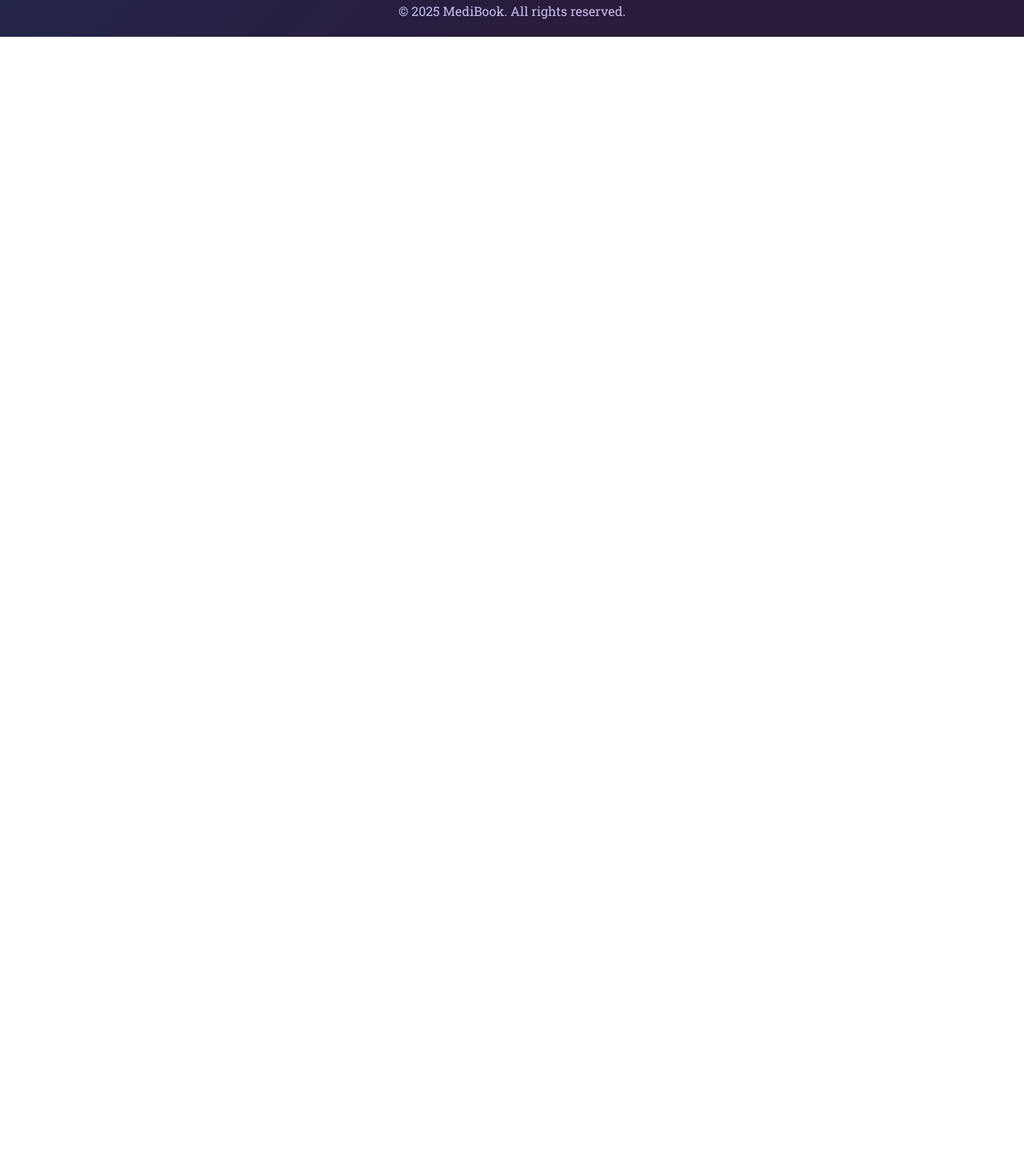
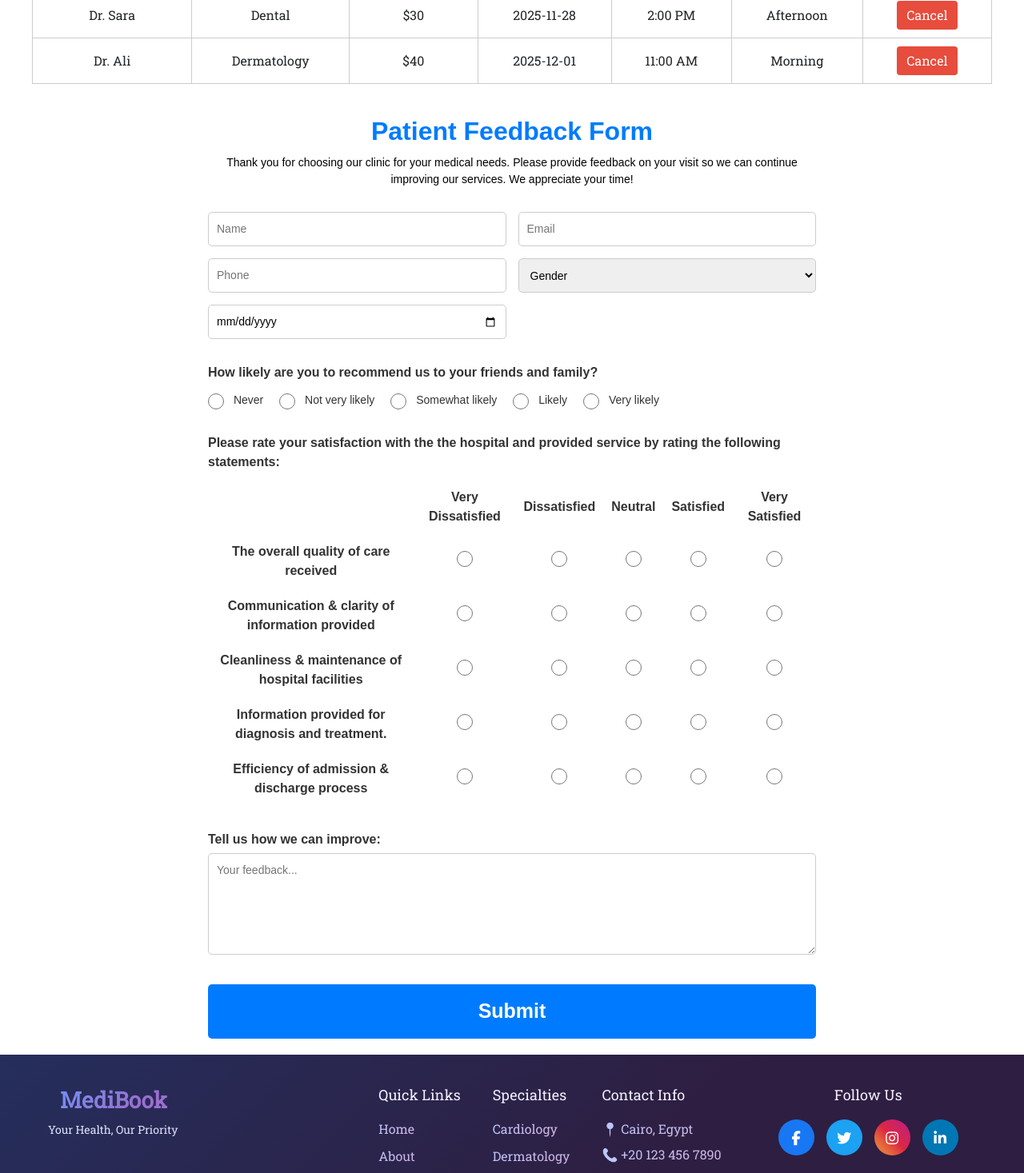
Before and after one commit to Abdelrahman2264/medibook_FrontEnd, an Angular app: page /table in a window 1280 px wide. Before the commit this address led to /. Shown: the part 360-1827 px from the top of the page at 80% size. Before the commit the page ends 800 px from the top, so only its background shows below. Built offline with nearby package versions, Linux system fonts and the light colour scheme.

Commit message:
Add feedback component and update table component

```diff
--- a/src/app/app.routes.ts
+++ b/src/app/app.routes.ts
@@ -74,5 +74,16 @@ export const routes: Routes = [
     path: '',
     redirectTo: 'appointments',
     pathMatch: 'full'
-  }
+  },{
+  path: 'table',
+  loadComponent: () =>
+    import('./components/table/table.component').then(m => m.TableComponent)
+},
+{
+  path: 'feedback',
+  loadComponent: () =>
+    import('./components/feedback/feedback.component').then(m => m.FeedbackComponent)
+}
+
+
 ];
--- /dev/null
+++ b/src/app/components/feedback/feedback.component.css
@@ -0,0 +1,162 @@
+.feedback-container {
+  max-width: 800px;
+  margin: 0 auto; /* في النص */
+  padding: 20px;
+  font-family: Arial, sans-serif;
+  color: #333;
+}
+
+.feedback-title {
+  text-align: center;
+  color: #007BFF; /* أزرق */
+  font-size: 32px;
+  margin-bottom: 10px;
+  font-weight: bold;
+}
+
+.feedback-description {
+  text-align: center;
+  font-size: 14px;
+  margin-bottom: 30px;
+  color: #000000;
+}
+
+.patient-info {
+  display: grid;
+  grid-template-columns: 1fr 1fr; /* عمودين */
+  gap: 15px;
+  margin-bottom: 30px;
+}
+
+.patient-info input,
+.patient-info select {
+  padding: 10px;
+  font-size: 14px;
+  border: 1px solid #ccc;
+  border-radius: 5px;
+}
+
+.recommend-question {
+  margin-bottom: 30px;
+}
+
+.recommend-question p {
+  font-weight: bold;
+  margin-bottom: 10px;
+}
+
+.recommend-options label {
+  margin-right: 20px;
+  font-size: 14px;
+}
+.recommend-options input[type="radio"] {
+  width: 20px;    /* حجم الدائرة */
+  height: 20px;   /* حجم الدائرة */
+  margin-right: 8px;  /* المسافة بين الدائرة والنص */
+  vertical-align: middle;
+  accent-color: #007BFF; /* اللون الأزرق للدائرة */
+}
+
+.satisfaction-section p {
+  font-weight: bold;
+  margin-bottom: 10px;
+}
+
+.satisfaction-table {
+  width: 100%;
+  border-collapse: collapse;
+  margin-bottom: 30px;
+}
+
+.satisfaction-table th,
+.satisfaction-table td {
+  text-align: center;
+  padding: 10px;
+  border: none; /* الإطارات مخفية */
+
+}
+
+.satisfaction-table td:first-child {
+  text-align: left; /* الجمل على الشمال */
+  font-weight: normal;
+  text-align: center;
+}
+
+.feedback-text {
+  margin-bottom: 30px;
+}
+
+.feedback-text label {
+  display: block;
+  margin-bottom: 5px;
+  font-weight: bold;
+}
+
+.feedback-text textarea {
+  width: 100%;
+  padding: 10px;
+  font-size: 14px;
+  border: 1px solid #ccc;
+  border-radius: 5px;
+  resize: vertical;
+}
+
+.submit-btn {
+  display: block;
+  width: 100%;
+  padding: 15px;
+  background-color: #007BFF;
+  color: white;
+  font-size: 25px;
+  font-weight: bold;
+  border: none;
+  border-radius: 5px;
+  cursor: pointer;
+  transition: background-color 0.3s ease;
+}
+
+.submit-btn:hover {
+  background-color: #0056b3;
+}
+
+/* Overlay يغطي كل الشاشة */
+.popup-overlay {
+  position: fixed;
+  top: 0;
+  left: 0;
+  width: 100%;
+  height: 100%;
+  background-color: rgba(0,0,0,0.4); /* رمادي شفاف */
+  z-index: 1000; /* تحت الرسالة مباشرة */
+}
+
+/* الرسالة فوق الـ overlay */
+.popup {
+  position: fixed;
+  top: 50%;
+  left: 50%;
+  transform: translate(-50%, -50%);
+  background-color: #4BB543; /* أخضر للنجاح */
+  color: white;
+  padding: 20px 30px;
+  border-radius: 10px;
+  font-size: 18px;
+  box-shadow: 0 4px 15px rgba(0,0,0,0.3);
+  z-index: 1001; /* فوق الخلفية الرمادية */
+  text-align: center;
+}
+/* تكبير دواير الجدول */
+.satisfaction-table input[type="radio"] {
+  width: 20px;    /* حجم الدائرة */
+  height: 20px;   /* حجم الدائرة */
+  margin: 0 auto; /* توسيط الدائرة داخل الخلية */
+  accent-color: #007BFF; /* لون أزرق */
+
+}
+
+/* جعل نصوص الجمل بولد */
+.satisfaction-table td:first-child {
+  font-weight: bold;
+  text-align: center; /* يبقى على الشمال */
+
+}
--- /dev/null
+++ b/src/app/components/feedback/feedback.component.html
@@ -0,0 +1,68 @@
+<div class="feedback-container">
+
+  <h1 class="feedback-title">Patient Feedback Form</h1>
+  <p class="feedback-description">
+    Thank you for choosing our clinic for your medical needs. Please provide feedback on your visit so we can continue improving our services. We appreciate your time!
+  </p>
+
+  <div class="patient-info">
+    <input type="text" placeholder="Name" [(ngModel)]="name" />
+    <input type="email" placeholder="Email" [(ngModel)]="email" />
+    <input type="tel" placeholder="Phone" [(ngModel)]="phone" />
+    <select [(ngModel)]="gender">
+      <option value="" disabled selected>Gender</option>
+      <option value="Female">Female</option>
+      <option value="Male">Male</option>
+      <option value="Other">Other</option>
+    </select>
+    <input type="date" [(ngModel)]="dob" />
+  </div>
+
+<div class="recommend-question">
+  <p>How likely are you to recommend us to your friends and family?</p>
+  <div class="recommend-options">
+    <label><input type="radio" name="recommend" value="Never" [(ngModel)]="recommend"/> Never</label>
+    <label><input type="radio" name="recommend" value="Not very likely" [(ngModel)]="recommend"/> Not very likely</label>
+    <label><input type="radio" name="recommend" value="Somewhat likely" [(ngModel)]="recommend"/> Somewhat likely</label>
+    <label><input type="radio" name="recommend" value="Likely" [(ngModel)]="recommend"/> Likely</label>
+    <label><input type="radio" name="recommend" value="Very likely" [(ngModel)]="recommend"/> Very likely</label>
+  </div>
+</div>
+
+
+  <div class="satisfaction-section">
+    <p>Please rate your satisfaction with the the hospital and provided service by rating the following statements:</p>
+    <table class="satisfaction-table">
+      <tr>
+        <th></th>
+        <th>Very Dissatisfied</th>
+        <th>Dissatisfied</th>
+        <th>Neutral</th>
+        <th>Satisfied</th>
+        <th>Very Satisfied</th>
+      </tr>
+      <tr *ngFor="let item of satisfactionItems; let i = index">
+        <td>{{item}}</td>
+        <td><input type="radio" name="q{{i}}" value="Very Dissatisfied" [(ngModel)]="ratings[i]"/></td>
+        <td><input type="radio" name="q{{i}}" value="Dissatisfied" [(ngModel)]="ratings[i]"/></td>
+        <td><input type="radio" name="q{{i}}" value="Neutral" [(ngModel)]="ratings[i]"/></td>
+        <td><input type="radio" name="q{{i}}" value="Satisfied" [(ngModel)]="ratings[i]"/></td>
+        <td><input type="radio" name="q{{i}}" value="Very Satisfied" [(ngModel)]="ratings[i]"/></td>
+      </tr>
+    </table>
+  </div>
+
+  <div class="feedback-text">
+    <label for="improve">Tell us how we can improve:</label>
+    <textarea id="improve" rows="5" [(ngModel)]="improveText" placeholder="Your feedback..."></textarea>
+  </div>
+
+  <button class="submit-btn" (click)="submitFeedback()">Submit</button>
+</div>
+
+<div class="popup-overlay" *ngIf="showPopup"></div>
+
+
+<div class="popup" *ngIf="showPopup">
+  ✅ Thank you for your feedback! We appreciate your time.
+</div>
--- /dev/null
+++ b/src/app/components/feedback/feedback.component.ts
@@ -0,0 +1,67 @@
+import { Component } from '@angular/core';
+import { CommonModule } from '@angular/common';
+import { FormsModule } from '@angular/forms';
+
+@Component({
+  selector: 'app-feedback',
+  standalone: true,
+  imports: [CommonModule, FormsModule],
+  templateUrl: './feedback.component.html',
+  styleUrls: ['./feedback.component.css']
+})
+export class FeedbackComponent {
+
+  name: string = '';
+  email: string = '';
+  phone: string = '';
+  gender: string = '';
+  dob: string = '';
+
+  recommend: string = '';
+  satisfactionItems: string[] = [
+    'The overall quality of care received',
+    'Communication & clarity of information provided',
+    'Cleanliness & maintenance of hospital facilities',
+    'Information provided for diagnosis and treatment.',
+    'Efficiency of admission & discharge process'
+  ];
+  ratings: string[] = ['', '', '', '', ''];
+  improveText: string = '';
+
+  showPopup: boolean = false;
+
+  submitFeedback() {
+    if(this.name && this.email) {
+      this.showPopup = true;
+
+      setTimeout(() => {
+        this.showPopup = false;
+        this.resetForm();
+      }, 5000);
+
+      console.log('Patient Info:', {
+        name: this.name,
+        email: this.email,
+        phone: this.phone,
+        gender: this.gender,
+        dob: this.dob
+      });
+      console.log('Recommendation:', this.recommend);
+      console.log('Satisfaction Ratings:', this.ratings);
+      console.log('Feedback Text:', this.improveText);
+    } else {
+      alert('Please fill at least Name and Email!');
+    }
+  }
+
+  resetForm() {
+    this.name = '';
+    this.email = '';
+    this.phone = '';
+    this.gender = '';
+    this.dob = '';
+    this.recommend = '';
+    this.ratings = ['', '', '', '', ''];
+    this.improveText = '';
+  }
+}
--- a/src/app/components/table/table.component.html
+++ b/src/app/components/table/table.component.html
@@ -45,3 +45,5 @@
     </div>
   </div>
 </div>
+
+<app-feedback></app-feedback>
```
Also changed, not shown: src/app/components/table/table.component.ts (+5 -2 lines), 1 other file (tests, documents, lock files or other folders).
